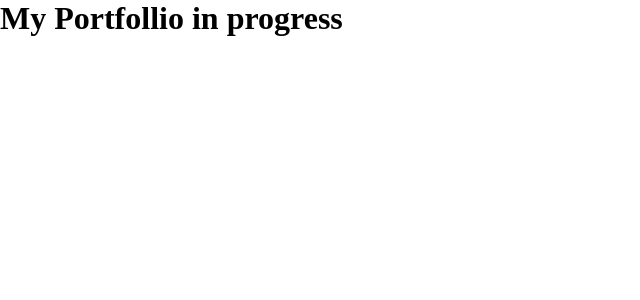
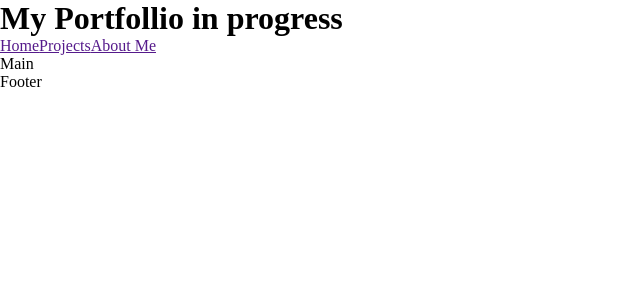
Before and after one commit to DougCaswell/Portfollio, a React (Create React App) app: page / in a window 1280 px wide. Shown: the top 300 px of the page, without its empty margins (0-640 px from the left). Built offline with nearby package versions, Linux system fonts and the light colour scheme.

Commit message:
getting started with TDD by using it to make Nav Component

```diff
--- a/src/App.js
+++ b/src/App.jsx
@@ -1,5 +1,6 @@
 import React from 'react';
 import './App.css';
+import Nav from './components/Nav.jsx'
 
 function App() {
   return (
@@ -7,6 +8,13 @@ function App() {
       <header className="App-header">
         <h1>My Portfollio in progress</h1>
       </header>
+      <Nav />
+      <main>
+        Main
+      </main>
+      <footer>
+        Footer
+      </footer>
     </div>
   );
 }
--- /dev/null
+++ b/src/components/Nav.jsx
@@ -0,0 +1,13 @@
+import React from 'react';
+
+const Nav = () => {
+    return (
+        <nav>
+            <a href="">Home</a>
+            <a href="">Projects</a>
+            <a href="">About Me</a>
+        </nav>
+    );
+}
+
+export default Nav;
--- a/src/index.js
+++ b/src/index.js
@@ -1,6 +1,6 @@
 import React from 'react';
 import ReactDOM from 'react-dom';
-import App from './App';
+import App from './App.jsx';
 // import * as serviceWorker from './serviceWorker';
 
 ReactDOM.render(<App />, document.getElementById('root'));
```
Also changed, not shown: src/setupTests.js (added, +4 -0 lines), 2 other files (tests, documents, lock files or other folders).
